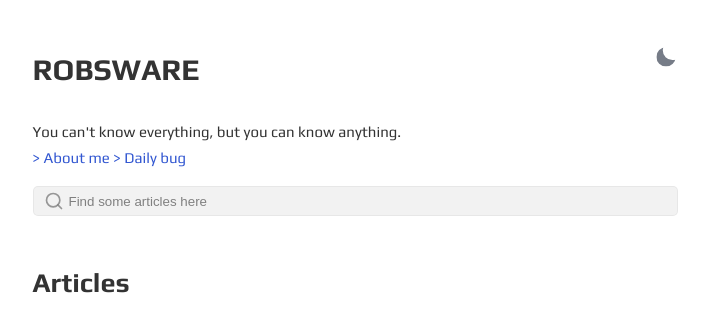
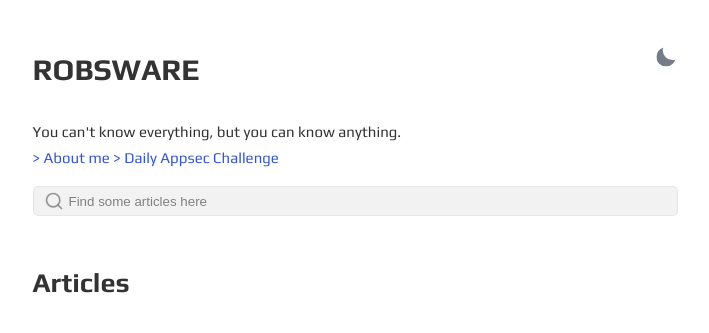
Before and after one commit to robsware/robsware.github.io, a Jekyll site: the page built from index.html, in a window 1280 px wide. Shown: the top 333 px of the page, without its empty margins (285-994 px from the left). Built offline with Jekyll 4.4.1, drawn with Linux system fonts in a browser that asks for light colours.

Commit message:
Update index.html

```diff
--- a/index.html
+++ b/index.html
@@ -11,7 +11,7 @@
     <div class="bio">
 	    {{ site.description }}
         <p>
-	    <a href="{{ site.url }}{{ site.baseurl }}/about/">> About me</a> <a href="{{ site.url }}{{ site.baseurl }}/dailybug/">> Daily bug</a>
+	    <a href="{{ site.url }}{{ site.baseurl }}/about/">> About me</a> <a href="{{ site.url }}{{ site.baseurl }}/challenges/dailyappsec/">> Daily Appsec Challenge</a>
         </p>
     </div>
 </section>
```
